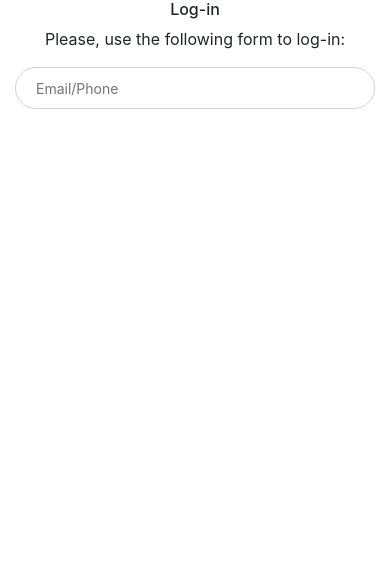
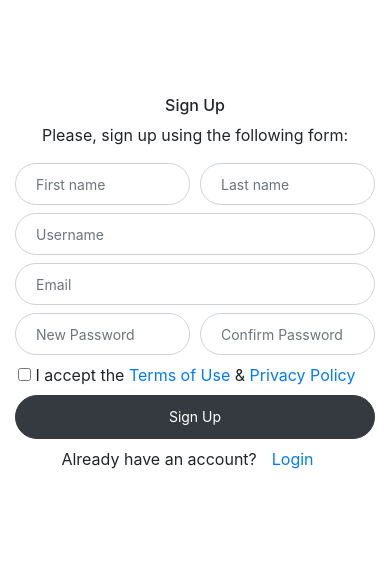
Before and after one commit to wolfsyntax/ecomm, a Django app: page /auth/join/ in a window 390 px wide. Shown: the top 566 px of the page. Run offline with Django 3.2, Linux system fonts and the light colour scheme; some libraries are stand-ins or nearby versions.

Commit message:
Add user signup module

```diff
--- /dev/null
+++ b/authentication/forms.py
@@ -0,0 +1,76 @@
+from django import forms
+
+from django.contrib.auth.models import User
+
+from django.core.mail import EmailMessage, send_mail, EmailMultiAlternatives
+
+from django.template.loader import get_template, render_to_string
+
+from django.contrib.auth import update_session_auth_hash
+
+
+import re   # Regular Expression
+
+class UserRegistrationForm(forms.Form):
+
+    email = forms.CharField(max_length=254, error_messages={"required": "Email is required."})
+    username = forms.CharField(max_length=64, error_messages={"required":"Username is required."})
+    first_name = forms.CharField(max_length=64, error_messages={"required": "First name is required."})
+    last_name = forms.CharField(max_length=64, error_messages={"required":"Last name is required"})
+    password = forms.CharField(max_length=30, error_messages={"required":"Password is required"})
+    conf_password = forms.CharField(max_length=30, error_messages={"required":"Confirm Password is required."})
+
+    def clean(self):
+        cd = super(UserRegistrationForm, self).clean()
+        password = self.cleaned_data['password']
+        conf_password = self.cleaned_data['conf_password']
+
+        if not re.match('^(?=.*[a-z])(?=.*[A-Z])(?=.*\d)(?=.*(_|[^\w])).+$', password):
+            self.add_error('password', 'Password must contains alpha-numeric and special characters.')
+
+        if password != conf_password:
+            self.add_error('conf_password', 'Confirm Password not match.')
+
+        return cd
+
+    def clean_email(self):
+        # Get the email
+        email = self.cleaned_data.get('email', '')
+        print("\n\n\nValidating Email address\n\n\n")
+        # Check to see if any users already exist with this email as a username.
+        try:
+            match = User.objects.get(email=email)
+
+        except User.DoesNotExist:
+            # Unable to find a user, this is fine
+            return email
+
+        # A user was found with this as a username, raise an error.
+        raise forms.ValidationError('This Email address is already in use.')
+
+    def clean_username(self):
+        # Get the email
+        uname = self.cleaned_data.get('username', '')
+
+        try:
+            match = User.objects.get(username=uname)
+
+        except User.DoesNotExist:
+            # Unable to find a user, this is fine
+            return uname
+
+        # A user was found with this as a username, raise an error.
+        raise forms.ValidationError('Username is already in use.')
+
+    def save(self):
+        cd = self.cleaned_data
+        #username = cd['email'].split("@")[0]
+
+        userdata = User.objects.create_user(username=cd['username'], email=cd['email'], password=cd['password'])
+
+        userdata.first_name = cd['first_name']
+        userdata.last_name = cd['last_name']
+        userdata.is_staff = True
+        userdata.save()
+
+        print("\n\nData successfully save!\n\n")
--- a/authentication/urls.py
+++ b/authentication/urls.py
@@ -17,14 +17,12 @@ Including another URLconf
 from django.urls import path
 from django.conf.urls import url
 from . import views as mview
-from authentication.views import LoginView, SignupView, LogoutView
-
+from authentication.views import SignupView, LoginView
+from django.contrib.auth.views import LogoutView, PasswordChangeView, PasswordChangeDoneView, PasswordResetView,PasswordResetDoneView, PasswordResetConfirmView,PasswordResetCompleteView
 #from django.contrib.auth.views import LogoutView
 
 urlpatterns = [
-    url(r'^login/$', LoginView.as_view(), name="login"),
+    url(r'^login/$', LoginView.as_view(template_name="authentication/login.html"), name="login"),
     url(r'^join/$', SignupView.as_view(), name="signup"),
-    #url(r'^logout/$', LogoutView.as_view(template_name='authentication/login.html'), name="logout"),
     url(r'^logout/$', LogoutView.as_view(), name="logout"),
-    #url(r'^$', mview.index, name="home"),
 ]
--- a/authentication/views.py
+++ b/authentication/views.py
@@ -7,17 +7,22 @@ from django.views.generic import TemplateView, CreateView, UpdateView, DeleteVie
 from django.contrib.auth.mixins import LoginRequiredMixin
 from django.contrib.auth import logout, authenticate, login
 
-#from django.views import View
+from django.views import View
 
 from django.utils.decorators import method_decorator
 from django.views.decorators.cache import never_cache
 from django.views.decorators.csrf import csrf_protect
 from django.views.decorators.debug import sensitive_post_parameters
 
+from django.contrib.auth.models import User
+#from django.contrib.auth.forms import UserCreationForm, UserChangeForm
+from authentication.forms import UserRegistrationForm
+
+
 class LoginView(TemplateView):
 
     template_name = ""
-    success_url = "auth/join" # None
+    #success_url = "auth/join/" # None
     redirect_authenticated_user = True
     redirect_field_name = 'next'
 
@@ -64,32 +69,32 @@ class LoginView(TemplateView):
 #        context = {}
 #        return context
 
-class SignupView(CreateView):
+class SignupView(View):
+    #model = User
+    fields = [
+        'first_name', 'last_name', 'username', 'email', 'password',
+    ]
 
     template_name = "authentication/register.html"
+    form_class = UserRegistrationForm
+    success_url = "auth/login"
 
     def get(self, request, *args, **kwargs):
-        context = {
 
-        }
+        form = self.form_class()
 
-        return render(request, "authentication/register.html", context)
+        return render(request, self.template_name, {"form": form})
 
     def post(self, request, *args, **kwargs):
-        """
-        Handle POST requests: instantiate a form instance with the passed
-        POST variables and then check if it's valid.
-        """
-        print("\n\n\nUsername: {}\n\n\n".format(request.POST["username"]))
-        #return HttpResponse("SIGNUP ATTEMPT")
-        form = self.get_form()
+
+        form = self.form_class(request.POST)
+
         if form.is_valid():
 
+            form.save()
 
-            return self.form_valid(form)
-        else:
-            return self.form_invalid(form)
-
+            return HttpResponseRedirect('/auth/login/?next=/')
+        return render(request, self.template_name, {"form": form})
 
 class LogoutView(RedirectView):
 
--- a/core/urls.py
+++ b/core/urls.py
@@ -22,7 +22,7 @@ from django.views.generic import TemplateView
 from core.views import HomePageView
 
 urlpatterns = [
-#    url(r'^$', HomePageView.as_view(), name="home"),
-    url(r'^dashboard$', TemplateView.as_view(template_name="core/index.html"), name="home"),
+    url(r'^dashboard$', HomePageView.as_view(), name="home"),
+#    url(r'^dashboard$', TemplateView.as_view(template_name="core/index.html"), name="home"),
     #url(r'^$', mview.index, name="home"),
 ]
--- a/core/views.py
+++ b/core/views.py
@@ -14,7 +14,7 @@ from django.contrib.auth.mixins import LoginRequiredMixin
 
 
 class HomePageView(LoginRequiredMixin, TemplateView):
-    login_url = '/login/'
+    login_url = '/auth/login/'
     template_name = "core/index.html"
 
     def get_context_data(self, **kwargs):
--- a/ecommerce/settings.py
+++ b/ecommerce/settings.py
@@ -152,9 +152,10 @@ DEFAULT_FROM_EMAIL = "Admin <{}>".format(EMAIL_HOST_USER)
 SECURE_BROWSER_XSS_FILTER = True
 
 #Login URL Configuration
-LOGIN_URL = ""
+LOGIN_URL = "auth/login"
 LOGIN_REDIRECT_URL = ""
 LOGOUT_REDIRECT_URL = ""
+LOGOUT_REDIRECT_URL = "/"
 
 # Media Directory Configuration
 MEDIA_ROOT = ""
--- a/public/css/custom.css
+++ b/public/css/custom.css
@@ -8,6 +8,24 @@
   font-size: 14px !important;
 }
 
+.flat-rounded-0{
+    border-radius:0!important;
+    border: none !important;
+}
+
+.flat-rounded-0.flat-grey-dark {
+    background-color: #343a40 !important;
+}
+
+.flat-rounded-0.flat-grey-90 {
+    background-color: #e5e5e5 !important;
+    color: #000000 !important;
+}
+
+.flat-rounded-0.flat-grey-e7 {
+    background-color: #e7e7e7 !important;
+    color: #000000 !important;
+}
 .custom-zround {
   border-radius: 25px !important;
   font-size: 12px !important;
--- a/templates/authentication/login.html
+++ b/templates/authentication/login.html
@@ -7,11 +7,11 @@
         <div class="col-md-4 offset-md-4 mt-5">
             <h1 class="text-center">Log-in</h1>
             <p class="text-center">Please, use the following form to log-in:</p>
-            <form action="" method="post">
+            <form action="{% url 'authentication:login' %}" method="post">
                 {% csrf_token %}
                 <div class="form-row my-2">
                     <div class="col">
-                        <input type="text" name="username" class="form-control zround" placeholder="Email/Phone" required="" value="">
+                        <input type="text" name="username" class="form-control zround" placeholder="Username" required="" value="">
                     </div>
     			</div>
 
@@ -37,6 +37,7 @@
                 <div class="form-row py-0">
                     <a href="" class="col text-center simple-link">Forgot Password?</a>
                 </div>
+
                 <div class="form-row py-0">
                     <p class="col text-center">Don't have an account?<a href="{% url 'authentication:signup' %}" class="col text-center simple-link">Sign Up</a></p>
                 </div>
--- a/templates/authentication/register.html
+++ b/templates/authentication/register.html
@@ -1,22 +1,115 @@
 {%  extends "base.html" %}
 {% block title %}
-    FAQ | Tatak Pinoy
+    Register | Tatak Pinoy
 {% endblock %}
 {% block content %}
-    <div class="row">
-        <div class="col">
-            <h1 class="text-center">Log-in</h1>
-            <p class="text-center">Please, use the following form to log-in:</p>
+    <div class="row mt-5 py-5">
+
+        <div class="col-12 col-md-4 offset-md-4 mt-0 mt-md-5">
+            <h1 class="text-center">Sign Up</h1>
+            <p class="text-center">Please, sign up using the following form:</p>
 
             <form action="" method="post">
 
                 {% csrf_token %}
+
                 <div class="form-row my-2">
                     <div class="col">
-                        <input type="text" name="username" class="form-control zround" placeholder="Email/Phone" required="" value="">
+                        <input type="text" name="first_name" class="form-control zround" placeholder="First name" required="" value="{% if form.first_name.value %}{{form.first_name.value}}{% endif %}">
+                        {% if form.first_name.errors %}
+                        <small>
+                            {% for error in form.first_name.errors %}
+                            {{ error }}
+                            {% endfor %}
+                        </small>
+                        {% endif %}
+                    </div>
+
+                    <div class="col">
+                        <input type="text" name="last_name" class="form-control zround" placeholder="Last name" required="" value="{% if form.last_name.value %}{{form.last_name.value}}{% endif %}">
+                        {% if form.last_name.errors %}
+                        <small>
+                            {% for error in form.last_name.errors %}
+                            {{ error }}
+                            {% endfor %}
+                        </small>
+                        {% endif %}
                     </div>
                 </div>
+
+                <div class="form-row my-2">
+                    <div class="col">
+                        <input type="text" name="username" class="form-control zround" placeholder="Username" required="" value="{% if form.username.value %}{{form.username.value}}{% endif %}">
+                        {% if form.username.errors %}
+                        <small>
+                            {% for error in form.username.errors %}
+                            {{ error }}
+                            {% endfor %}
+                        </small>
+                        {% endif %}
+                    </div>
+                </div>
+
+                <div class="form-row my-2">
+                    <div class="col">
+                        <input type="email" name="email" class="form-control zround" placeholder="Email" required="" value="{% if form.email.value %}{{form.email.value}}{% endif %}">
+                        {% if form.email.errors %}
+                        <small>
+                            {% for error in form.email.errors %}
+                            {{ error }}
+                            {% endfor %}
+                        </small>
+                        {% endif %}
+                    </div>
+                </div>
+
+                <div class="form-row my-2">
+                    <div class="col">
+                        <input type="password" name="password" class="form-control zround" placeholder="New Password" required="" value="{% if form.password.value %}{{form.password.value}}{% endif %}">
+                        {% if form.password.errors %}
+                        <small>
+                            {% for error in form.password.errors %}
+                            {{ error }}
+                            {% endfor %}
+                        </small>
+                        {% endif %}
+                    </div>
+
+                    <div class="col">
+                        <input type="password" name="conf_password" class="form-control zround" placeholder="Confirm Password" required="" value="{% if form.conf_password.value %}{{form.conf_password.value}}{% endif %}">
+                        {% if form.conf_password.errors %}
+                        <small>
+                            {% for error in form.conf_password.errors %}
+                            {{ error }}
+                            {% endfor %}
+                        </small>
+                        {% endif %}
+                    </div>
+
+                </div>
+
+                <div class="form-row px-2 ">
+                    <label class="checkbox-inline"><input type="checkbox" name="is_agree" id="is_agree" required=""> I accept the <a href="#" class="simple-link">Terms of Use</a> &amp; <a href="#" class="simple-link">Privacy Policy</a></label>
+
+                </div>
+
+                <div class="form-row">
+                    <div class="col">
+                        <button type="submit" class="btn btn-dark btn-sm w-100 zround">
+                            Sign Up
+                        </button>
+                    </div>
+                </div>
+
+                <div class="form-row py-0 my-2">
+                    <p class="col text-center">Already have an account?<a href="{% url 'authentication:login' %}" class="col text-center simple-link">Login</a></p>
+                </div>
+
             </form>
         </div>
+
+    <div class="col">
+        &emsp;
+    </div>
     </div>
 {% endblock %}
```
Also changed, not shown: templates/core/index.html (+9 -1 lines), templates/sitemap/index.html (+7 -7 lines), db.sqlite3.
